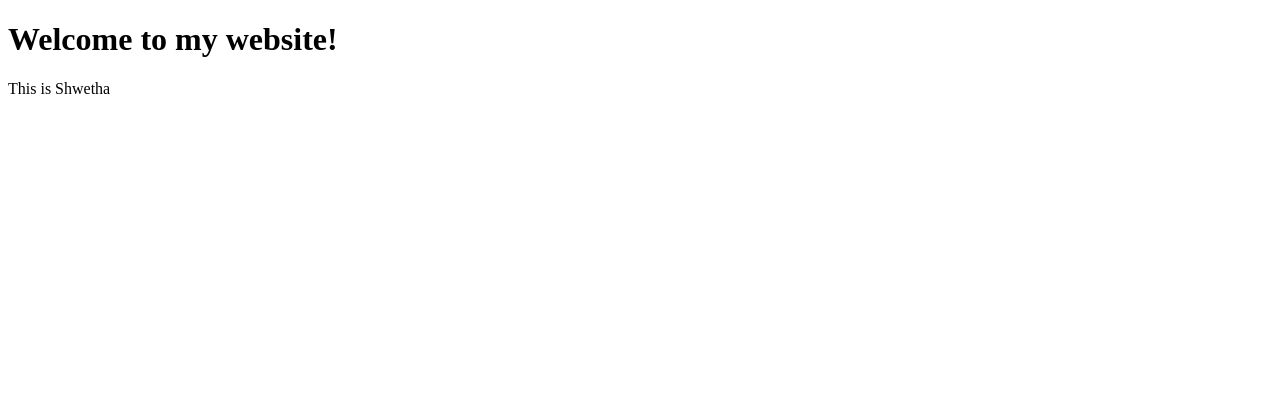
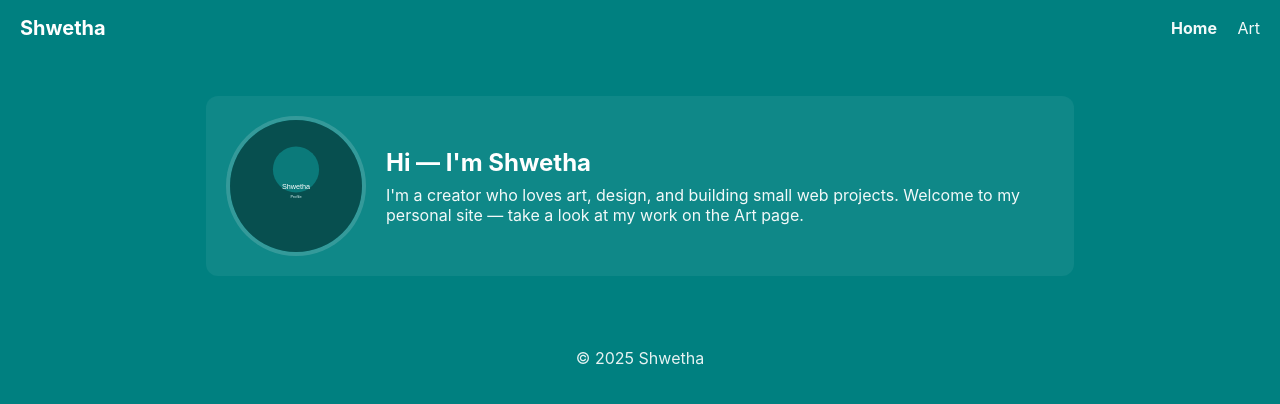
Before and after one commit to Shweth-a/Shweth-a.github.io, a plain HTML site: page index.html in a window 1280 px wide. Drawn offline with Linux system fonts and the light colour scheme.

Commit message:
Art page and more structure

```diff
--- a/index.html
+++ b/index.html
@@ -2,10 +2,35 @@
 <html>
 <head>
     <meta charset="UTF-8">
-    <title>My Personal Website</title>
+    <meta name="viewport" content="width=device-width, initial-scale=1">
+    <title>Shwetha — Portfolio</title>
+    <link rel="stylesheet" href="styles.css">
 </head>
 <body>
-    <h1>Welcome to my website!</h1>
-    <p>This is Shwetha</p>
+    <header class="site-header">
+        <h1>Shwetha</h1>
+        <nav class="main-nav">
+            <a href="index.html" aria-current="page">Home</a>
+            <a href="art.html">Art</a>
+        </nav>
+    </header>
+
+    <main class="container">
+        <section class="intro">
+            <img src="images/profile.svg" alt="Profile picture of Shwetha" class="profile-photo">
+            <div class="intro-text">
+                <h2>Hi — I'm Shwetha</h2>
+                <p>I'm a creator who loves art, design, and building small web projects. Welcome to my personal site — take a look at my work on the Art page.</p>
+            </div>
+        </section>
+    </main>
+
+    <footer class="site-footer">
+        <p>© <span id="year"></span> Shwetha</p>
+    </footer>
+
+    <script>
+        document.getElementById('year').textContent = new Date().getFullYear();
+    </script>
 </body>
 </html>
--- /dev/null
+++ b/styles.css
@@ -0,0 +1,40 @@
+:root{
+  --teal: #008080;
+  --card-bg: rgba(255,255,255,0.06);
+}
+*{box-sizing:border-box}
+html,body{height:100%}
+body{
+  margin:0;
+  font-family: -apple-system, BlinkMacSystemFont, "Segoe UI", Roboto, "Helvetica Neue", Arial;
+  background:var(--teal);
+  color: #ffffff;
+  -webkit-font-smoothing:antialiased;
+  -moz-osx-font-smoothing:grayscale;
+}
+.site-header{
+  display:flex;
+  justify-content:space-between;
+  align-items:center;
+  padding:1rem 1.25rem;
+}
+.site-header h1{margin:0;font-size:1.25rem}
+.main-nav a{color:rgba(255,255,255,0.95);text-decoration:none;margin-left:1rem}
+.main-nav a[aria-current="page"]{font-weight:700}
+.container{max-width:900px;margin:2.5rem auto;padding:0 1rem}
+.intro{display:flex;gap:1.25rem;align-items:center;background:var(--card-bg);padding:1.25rem;border-radius:12px}
+.profile-photo{width:140px;height:140px;border-radius:50%;object-fit:cover;border:4px solid rgba(255,255,255,0.12);background:rgba(255,255,255,0.04)}
+.intro-text h2{margin:0 0 0.5rem 0}
+.intro-text p{margin:0;color:rgba(255,255,255,0.95)}
+.site-footer{padding:1rem;text-align:center;opacity:0.9}
+
+/* Art gallery */
+.gallery{display:grid;grid-template-columns:repeat(auto-fill,minmax(200px,1fr));gap:1rem;margin-top:1rem}
+.art-card{background:var(--card-bg);padding:0.5rem;border-radius:8px;display:flex;flex-direction:column;align-items:center}
+.art-card img{width:100%;height:160px;object-fit:cover;border-radius:6px}
+.art-card p{margin:0.5rem 0 0 0;font-size:0.95rem}
+
+@media (max-width:560px){
+  .intro{flex-direction:column;text-align:center}
+  .profile-photo{width:120px;height:120px}
+}
```
Also changed, not shown: art.html (added, +50 -0 lines), images/art1.svg (added), images/art2.svg (added), images/art3.svg (added), images/profile.svg (added).
